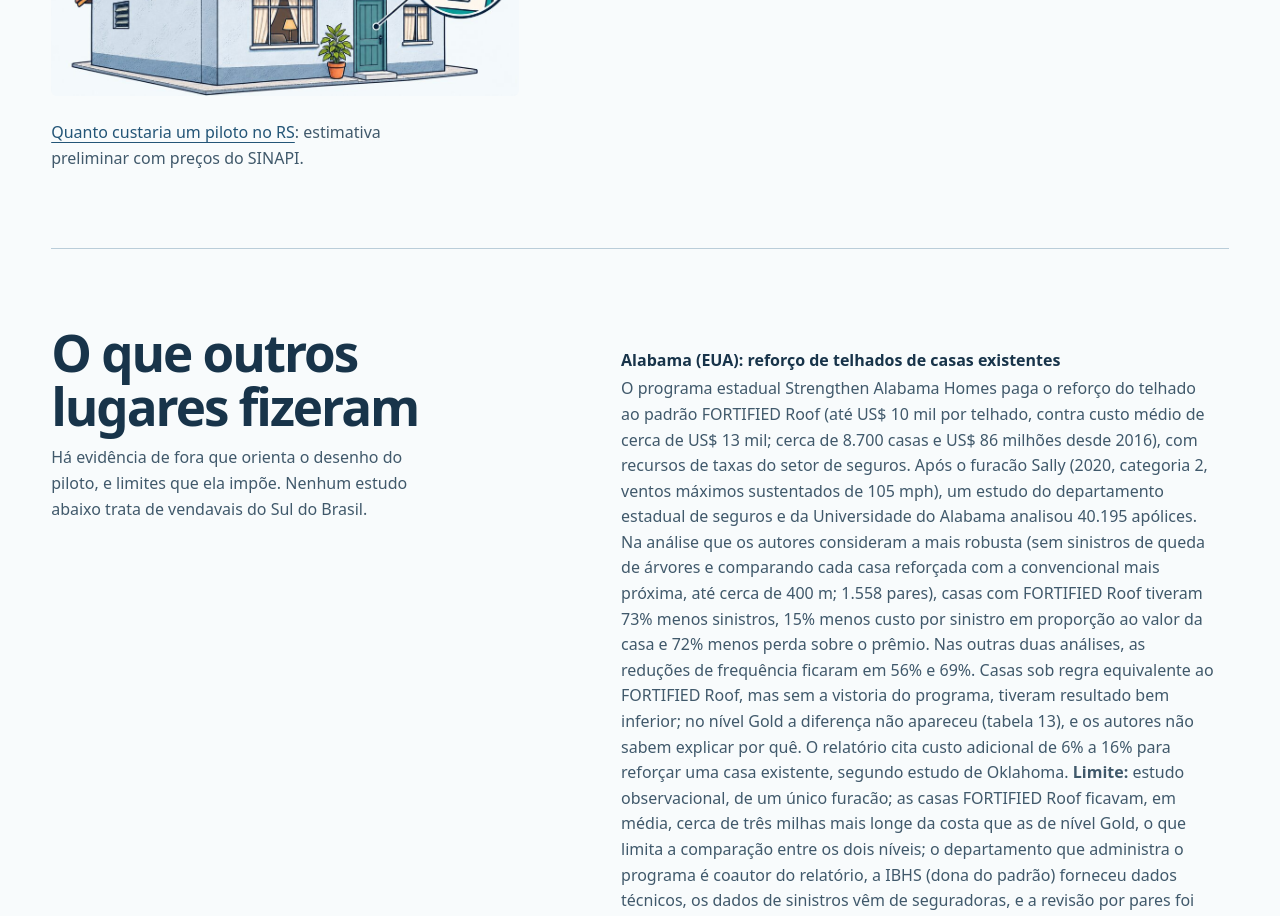
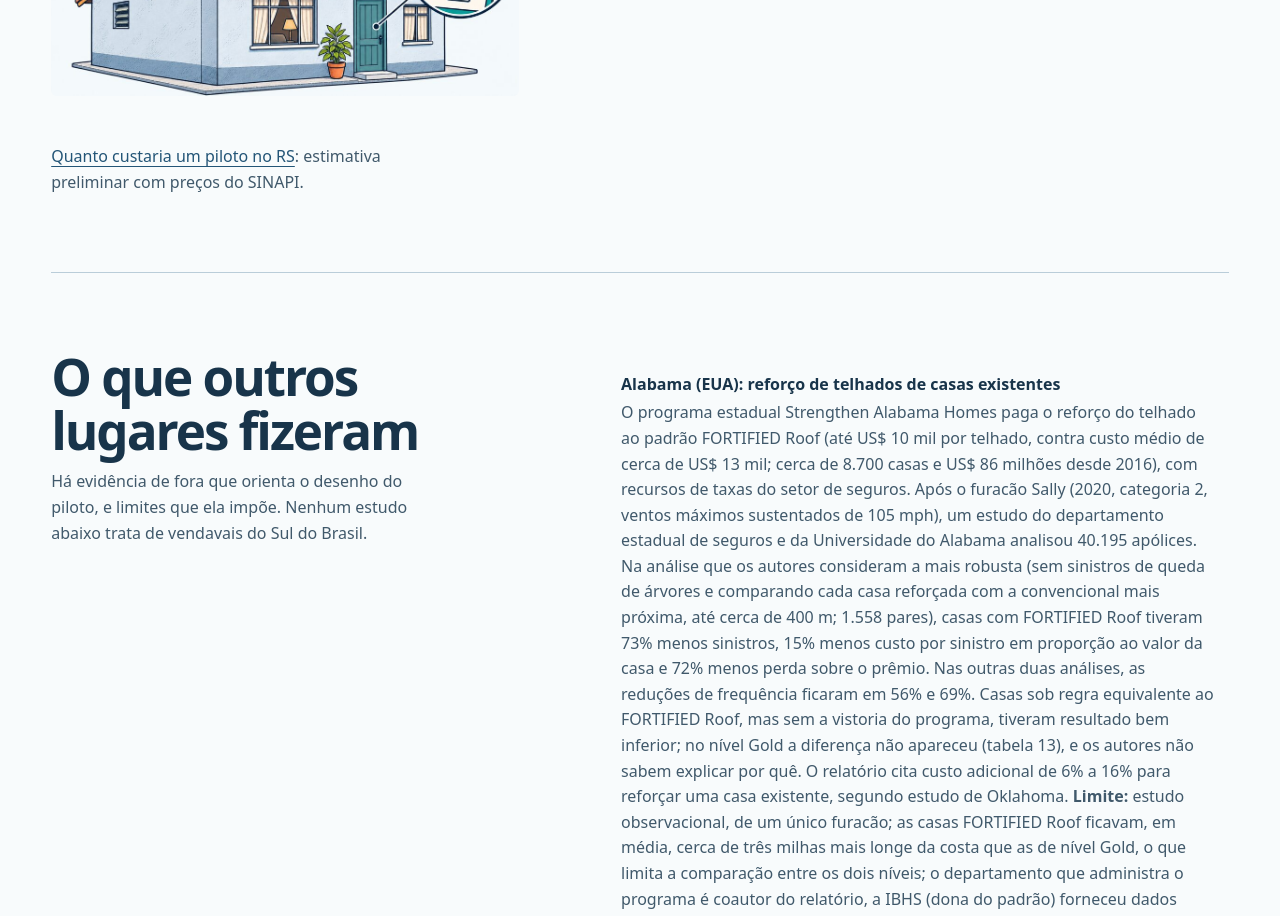
Before and after one commit to civisbr/pl-dos-ventos, a plain HTML site: page site/index.html in a window 1280 px wide. Shown: the part 1840-2756 px from the top of the page. Drawn offline with Linux system fonts and the light colour scheme.

Commit message:
fix: place pilot cost link after the steps

```diff
--- a/site/estilos.css
+++ b/site/estilos.css
@@ -90,6 +90,7 @@ nav a:hover, nav a[aria-current] { text-decoration: underline; text-underline-of
 .secao h2 + p { margin-top: .75rem; }
 .ilustracao-piloto { margin: 1.5rem 0; }
 .ilustracao-piloto img { display: block; width: 100%; height: auto; border-radius: .4rem; }
+.custo-piloto { grid-column: 1 / -1; margin: 0; }
 .colunas { display: grid; grid-template-columns: minmax(0, 1fr) minmax(0, 1.3fr); gap: 1.5rem clamp(2rem, 8vw, 7rem); }
 .texto-lateral { max-width: 42ch; color: var(--secundaria); }
 .etapas { margin: 0; padding-left: 1.75rem; }
--- a/site/index.html
+++ b/site/index.html
@@ -98,13 +98,13 @@
         <h2 id="titulo-proposta">Como funcionaria o piloto</h2>
         <p class="texto-lateral">A vistoria poderia ocorrer com a casa ainda habitável, mesmo que ela nunca tenha sido atingida por um vendaval.</p>
         <figure class="ilustracao-piloto"><img src="assets/piloto-casa.jpg" width="1000" height="667" loading="lazy" decoding="async" alt="Casa com três destaques: inspeção das telhas, detalhe do encontro entre a estrutura do telhado e a parede, e registro da vistoria final."></figure>
-        <p class="texto-lateral"><a href="piloto-rs.html">Quanto custaria um piloto no RS</a>: estimativa preliminar com preços do SINAPI.</p>
       </div>
       <ol class="etapas">
         <li><h3>Identificar as coberturas vulneráveis</h3><p>Priorizar moradias de baixa renda em áreas expostas e realizar o diagnóstico técnico no imóvel.</p></li>
         <li><h3>Viabilizar o reforço</h3><p>Projetar a intervenção e apoiar materiais e mão de obra conforme as regras de cada estado.</p></li>
         <li><h3>Vistoriar a obra concluída</h3><p>Documentar os elementos reforçados e orientar a família sobre a conservação da cobertura.</p></li>
       </ol>
+      <p class="texto-lateral custo-piloto"><a href="piloto-rs.html">Quanto custaria um piloto no RS</a>: estimativa preliminar com preços do SINAPI.</p>
     </section>
 
     <section id="experiencia" class="secao limite colunas experiencia" aria-labelledby="titulo-experiencia">
```
